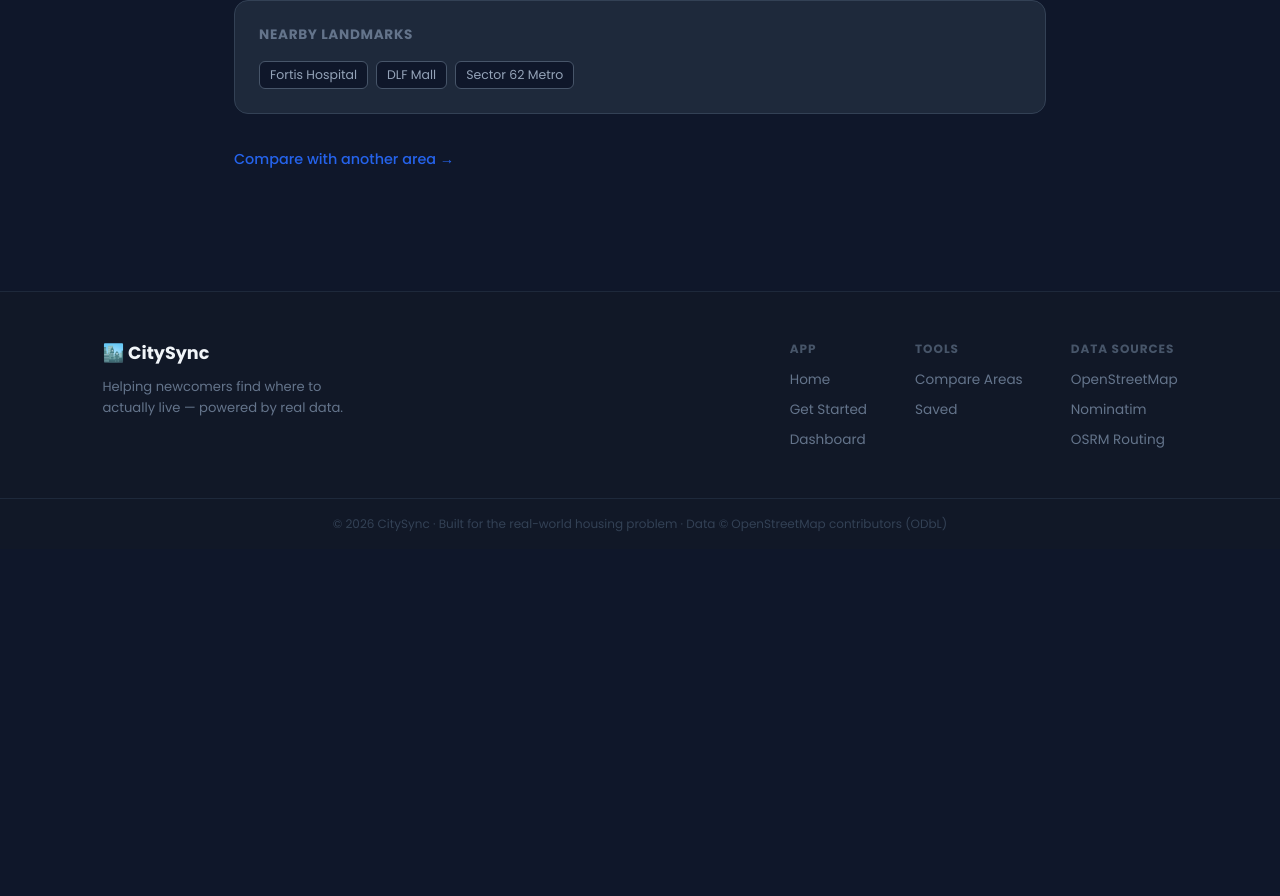
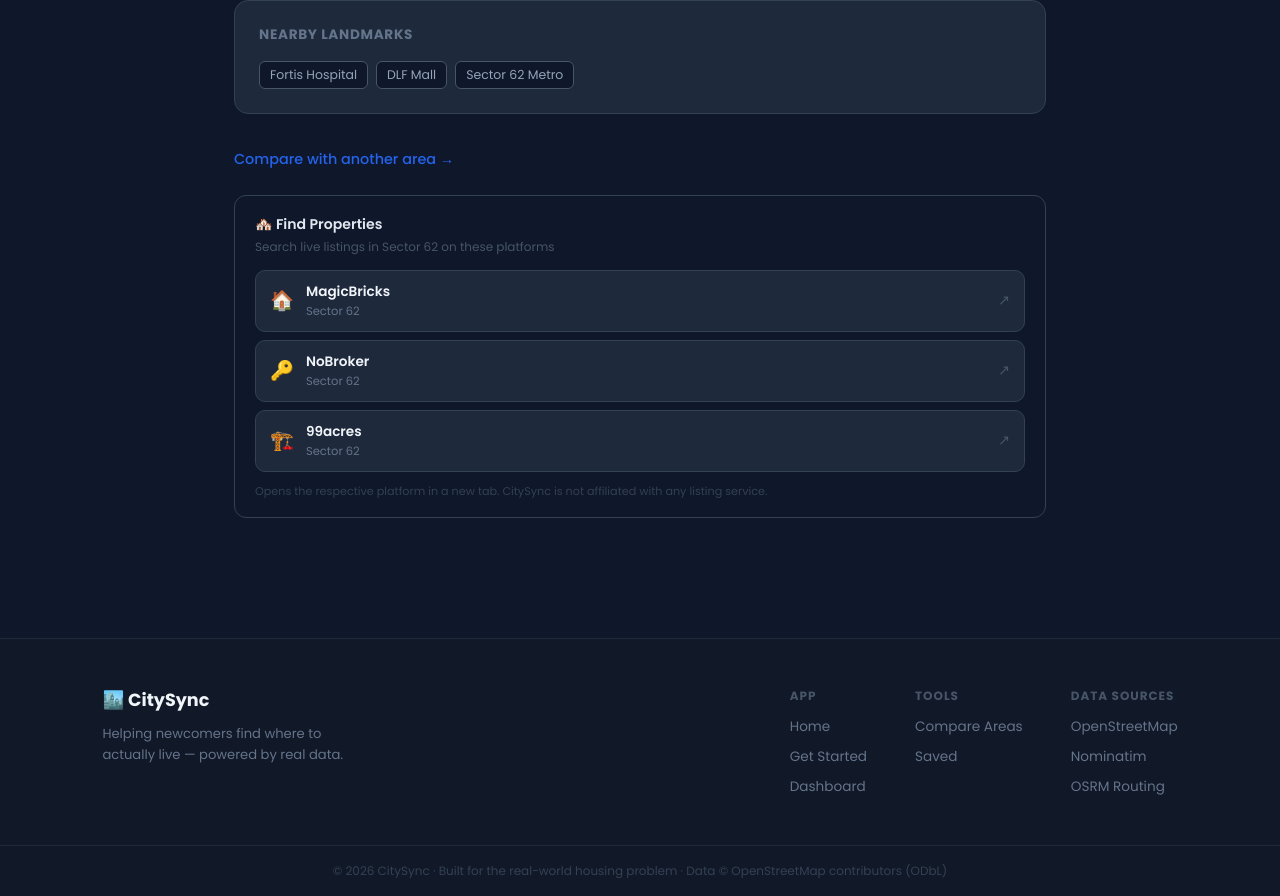
Before and after one commit to daemir911/CitySync, a React (Vite) app: page /details/1 in a window 1280 px wide. Shown: the part 1253-2149 px from the top of the page. Before the commit the page ends 1802 px from the top, so only its background shows below. Built offline with nearby package versions, Linux system fonts and the light colour scheme.

Commit message:
feat: Find Properties section linking to MagicBricks, NoBroker, 99acres for each neighbourhood

```diff
--- /dev/null
+++ b/src/components/FindProperties/FindProperties.css
@@ -0,0 +1,90 @@
+.find-props {
+  background: #0f172a;
+  border: 1px solid #334155;
+  border-radius: 12px;
+  padding: 18px 20px;
+  margin-top: 16px;
+}
+
+.find-props-header {
+  display: flex;
+  flex-direction: column;
+  gap: 3px;
+  margin-bottom: 14px;
+}
+
+.find-props-title {
+  font-size: 0.88rem;
+  font-weight: 600;
+  color: #e2e8f0;
+}
+
+.find-props-sub {
+  font-size: 0.75rem;
+  color: #475569;
+}
+
+.find-props-grid {
+  display: flex;
+  flex-direction: column;
+  gap: 8px;
+}
+
+.find-props-btn {
+  display: flex;
+  align-items: center;
+  gap: 12px;
+  background: #1e293b;
+  border: 1px solid #334155;
+  border-radius: 10px;
+  padding: 11px 14px;
+  text-decoration: none;
+  transition: border-color 0.15s, background 0.15s;
+  cursor: pointer;
+}
+
+.find-props-btn:hover {
+  border-color: var(--platform-color, #2563eb);
+  background: #1a2744;
+}
+
+.fp-icon {
+  font-size: 1.2rem;
+  flex-shrink: 0;
+}
+
+.fp-text {
+  flex: 1;
+  display: flex;
+  flex-direction: column;
+  gap: 1px;
+}
+
+.fp-name {
+  font-size: 0.85rem;
+  font-weight: 600;
+  color: #f1f5f9;
+}
+
+.fp-area {
+  font-size: 0.72rem;
+  color: #64748b;
+}
+
+.fp-arrow {
+  color: #475569;
+  font-size: 0.9rem;
+  flex-shrink: 0;
+  transition: color 0.15s;
+}
+
+.find-props-btn:hover .fp-arrow {
+  color: var(--platform-color, #2563eb);
+}
+
+.find-props-disclaimer {
+  font-size: 0.7rem;
+  color: #334155;
+  margin-top: 12px;
+  line-height: 1.4;
+}
--- /dev/null
+++ b/src/components/FindProperties/FindProperties.jsx
@@ -0,0 +1,74 @@
+import "./FindProperties.css";
+
+const PLATFORMS = [
+  {
+    name: "MagicBricks",
+    icon: "🏠",
+    color: "#e84118",
+    buildUrl: (area, city) =>
+      `https://www.magicbricks.com/property-for-rent/residential-real-estate?proptype=Multistorey-Apartment,Builder-Floor-Apartment,Penthouse,Studio-Apartment&cityName=${encodeURIComponent(city)}&Area=${encodeURIComponent(area)}`,
+  },
+  {
+    name: "NoBroker",
+    icon: "🔑",
+    color: "#0a84ff",
+    buildUrl: (area, city) =>
+      `https://www.nobroker.in/property/rent/${encodeURIComponent(city.toLowerCase())}/?searchParam=${encodeURIComponent(area)}`,
+  },
+  {
+    name: "99acres",
+    icon: "🏗️",
+    color: "#ff6b35",
+    buildUrl: (area, city) =>
+      `https://www.99acres.com/search/property/rent/${encodeURIComponent(area.toLowerCase().replace(/\s+/g, "-") + "-" + city.toLowerCase().replace(/\s+/g, "-"))}?preference=S&area_unit=1&res_com=R`,
+  },
+];
+
+/**
+ * "Find Properties" section — links to real rental platforms
+ * pre-filtered to the neighbourhood.
+ *
+ * Props: locationName (e.g. "Indiranagar"), city (e.g. "Bengaluru")
+ */
+function FindProperties({ locationName, city }) {
+  // Extract just the neighbourhood part before the comma
+  const area = locationName?.split(",")[0]?.trim() || locationName;
+  const cityName = city || locationName?.split(",")[1]?.trim() || "";
+
+  return (
+    <div className="find-props">
+      <div className="find-props-header">
+        <span className="find-props-title">🏘️ Find Properties</span>
+        <span className="find-props-sub">
+          Search live listings in {area} on these platforms
+        </span>
+      </div>
+
+      <div className="find-props-grid">
+        {PLATFORMS.map((platform) => (
+          <a
+            key={platform.name}
+            href={platform.buildUrl(area, cityName)}
+            target="_blank"
+            rel="noopener noreferrer"
+            className="find-props-btn"
+            style={{ "--platform-color": platform.color }}
+          >
+            <span className="fp-icon">{platform.icon}</span>
+            <div className="fp-text">
+              <span className="fp-name">{platform.name}</span>
+              <span className="fp-area">{area}</span>
+            </div>
+            <span className="fp-arrow">↗</span>
+          </a>
+        ))}
+      </div>
+
+      <p className="find-props-disclaimer">
+        Opens the respective platform in a new tab. CitySync is not affiliated with any listing service.
+      </p>
+    </div>
+  );
+}
+
+export default FindProperties;
--- a/src/components/LocationCard/LocationCard.jsx
+++ b/src/components/LocationCard/LocationCard.jsx
@@ -2,6 +2,7 @@
 import { Link } from "react-router-dom";
 import { toast } from "react-toastify";
 import MapModal from "../MapModal/MapModal";
+import FindProperties from "../FindProperties/FindProperties";
 import "./LocationCard.css";
 
 function ScoreBar({ label, value }) {
@@ -36,6 +37,7 @@
   const [isSaved, setIsSaved] = useState(false);
   const [showWhy, setShowWhy] = useState(false);
   const [showMap, setShowMap] = useState(false);
+  const [showProperties, setShowProperties] = useState(false);
 
   useEffect(() => {
     const saved = JSON.parse(localStorage.getItem("savedLocations") || "[]");
@@ -164,10 +166,20 @@
         >
           🗺 Map
         </button>
+        <button
+          onClick={() => setShowProperties((v) => !v)}
+          className={showProperties ? "btn-saved" : "btn-save"}
+        >
+          🏘️ Properties
+        </button>
         <button onClick={toggleSave} className={isSaved ? "btn-saved" : "btn-save"}>
           {isSaved ? "✓ Saved" : "Save"}
         </button>
       </div>
+
+      {showProperties && (
+        <FindProperties locationName={location.name} city={location.city} />
+      )}
 
       {showMap && (
         <MapModal
--- a/src/pages/AreaDetails/AreaDetails.jsx
+++ b/src/pages/AreaDetails/AreaDetails.jsx
@@ -13,6 +13,7 @@
 import Navbar from "../../components/Navbar/Navbar";
 import Footer from "../../components/Footer/Footer";
 import MapModal from "../../components/MapModal/MapModal";
+import FindProperties from "../../components/FindProperties/FindProperties";
 import { useLocations } from "../../context/LocationsContext";
 import "./AreaDetails.css";
 
@@ -237,6 +238,11 @@
         <div style={{ marginTop: "32px" }}>
           <Link to="/compare" className="cta-link">Compare with another area →</Link>
         </div>
+
+        {/* Find Properties */}
+        <div style={{ marginTop: "24px" }}>
+          <FindProperties locationName={location.name} city={location.city} />
+        </div>
       </div>
 
       {showMap && (
```
